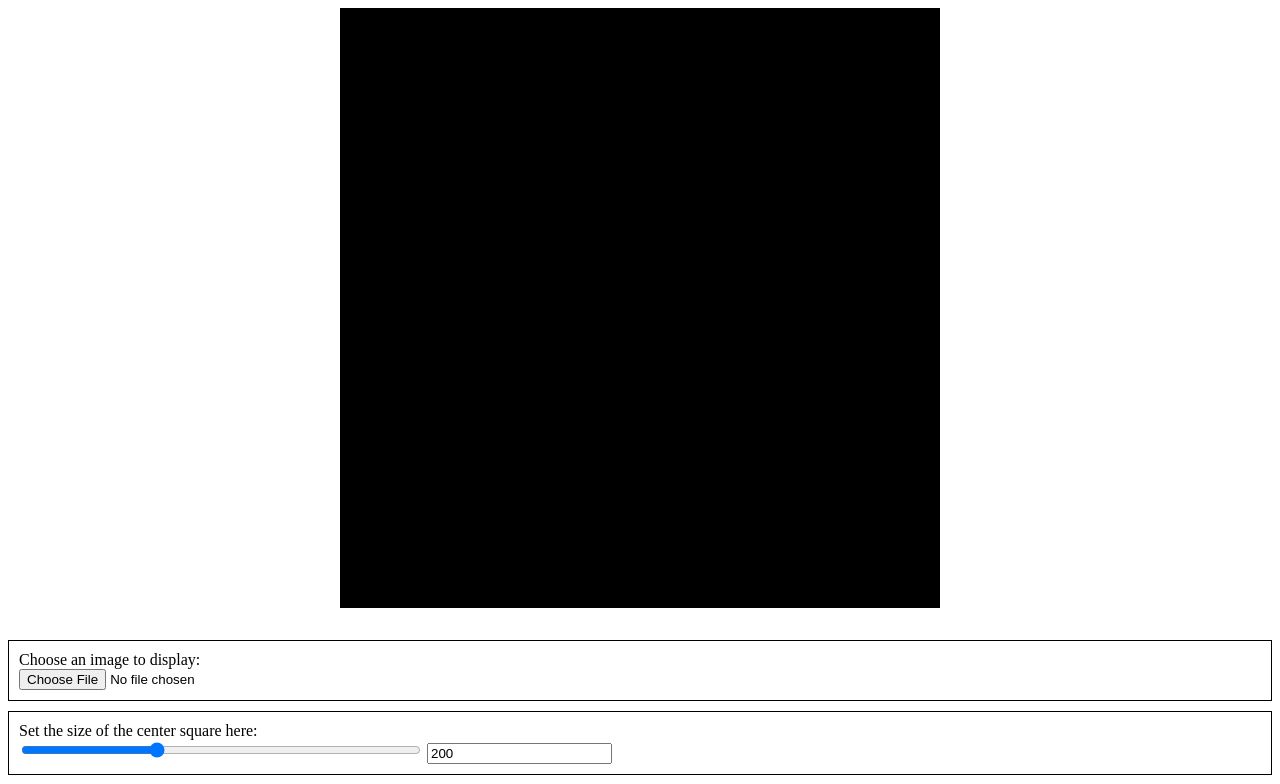
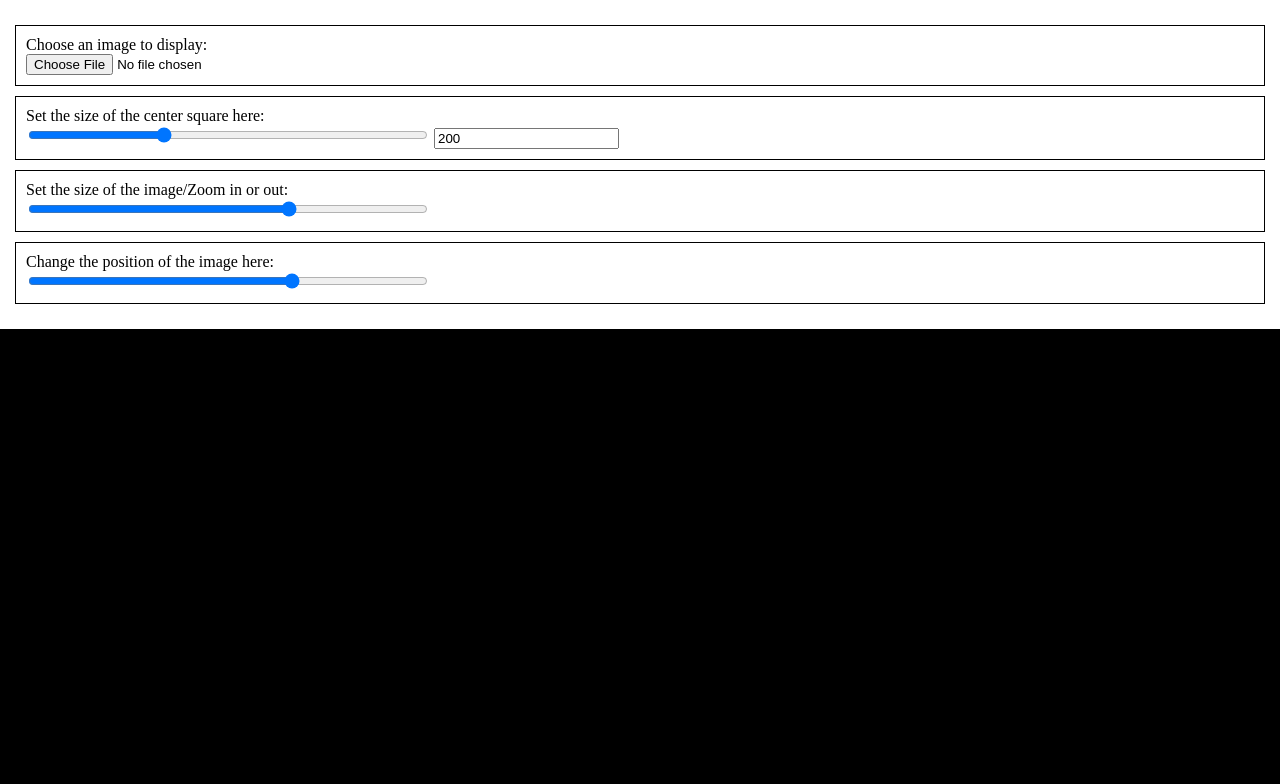
Before and after one commit to GabiKleebi02/PyramidHologram, a plain HTML site: page display/index.html in a window 1280 px wide. Shown: the top 784 px of the page. Drawn offline with Linux system fonts and the light colour scheme.

Commit message:
canvas is now covering whole screen

```diff
--- a/display/display.js
+++ b/display/display.js
@@ -18,12 +18,20 @@ window.onload = function () {
         console.error("Canvas-context not supported!");
         return;
     }
+    setCanvasSizeMax(canvas);
     //fill the canvas black
     context.fillStyle = "#000000";
     context.fillRect(0, 0, canvas.width, canvas.height);
     //----- prepare other things -----
     spacingValueShow.value = "" + getInnerSpacing();
 };
+function setCanvasSizeMax(canvas) {
+    var container = document.getElementById('canvasBackground');
+    var maxSize = Math.min(container.clientWidth, container.clientHeight);
+    console.log(window.innerWidth + " " + window.innerHeight + " " + maxSize);
+    canvas.width = maxSize;
+    canvas.height = maxSize;
+}
 //onchange-event-listener for the image upload button
 function loadImage(event) {
     var inputElement = event.target;
--- a/display/index.html
+++ b/display/index.html
@@ -6,18 +6,16 @@
     <title>Pyramid Hologram</title>
 
     <style>
+        body {width: 100%; height: 100%; margin: 0;}
         .framed {border: 1px solid black; margin: 10px 0; padding: 10px;}
-        .center {text-align: center;}
+        .center {position: absolute; top: 50%; left: 50%; transform: translate(-50%, -50%);}
         .wideSlider {max-width: 80vw; width: 400px;}
+        #canvasBackground {background-color: black; width: 100%; height: 100vh; padding-top: auto; padding-bottom: auto; position: relative;}
+        #options {padding: 15px;}
     </style>
 </head>
 <body>
-    <div class="center">
-        <canvas id="mainCanvas" width="600px" height="600px"></canvas>
-    </div>
-
-    <br>
-
+    <div id="options">
         <div class="framed">
             <label for="fileChooser">Choose an image to display:</label> <br>
             <input type="file" id="fileChooser" accept="image/png, image/jpeg" onchange="loadImage(event)">
@@ -38,6 +36,11 @@
             <label for="imagePosition">Change the position of the image here:</label> <br>
             <input type="range" id="imagePosition" class="wideSlider" min="-400" max="200" value="0">
         </div>
+    </div>
+
+    <div id="canvasBackground">
+        <canvas id="mainCanvas" class="center" width="600px" height="600px"></canvas>
+    </div>
 
     <script src="display.js"></script>
 </body>
```
Also changed, not shown: 2 other files. Lines whose indentation alone changed are shown as unchanged.
